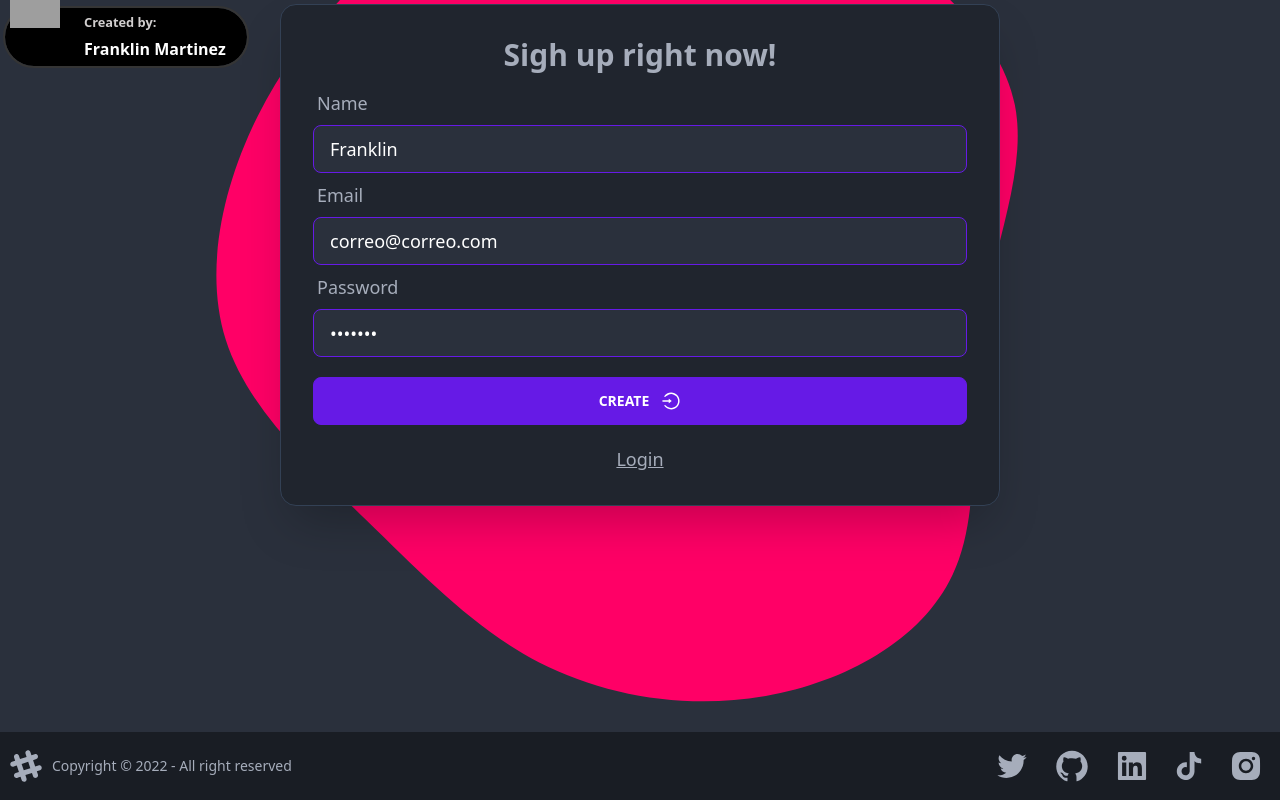
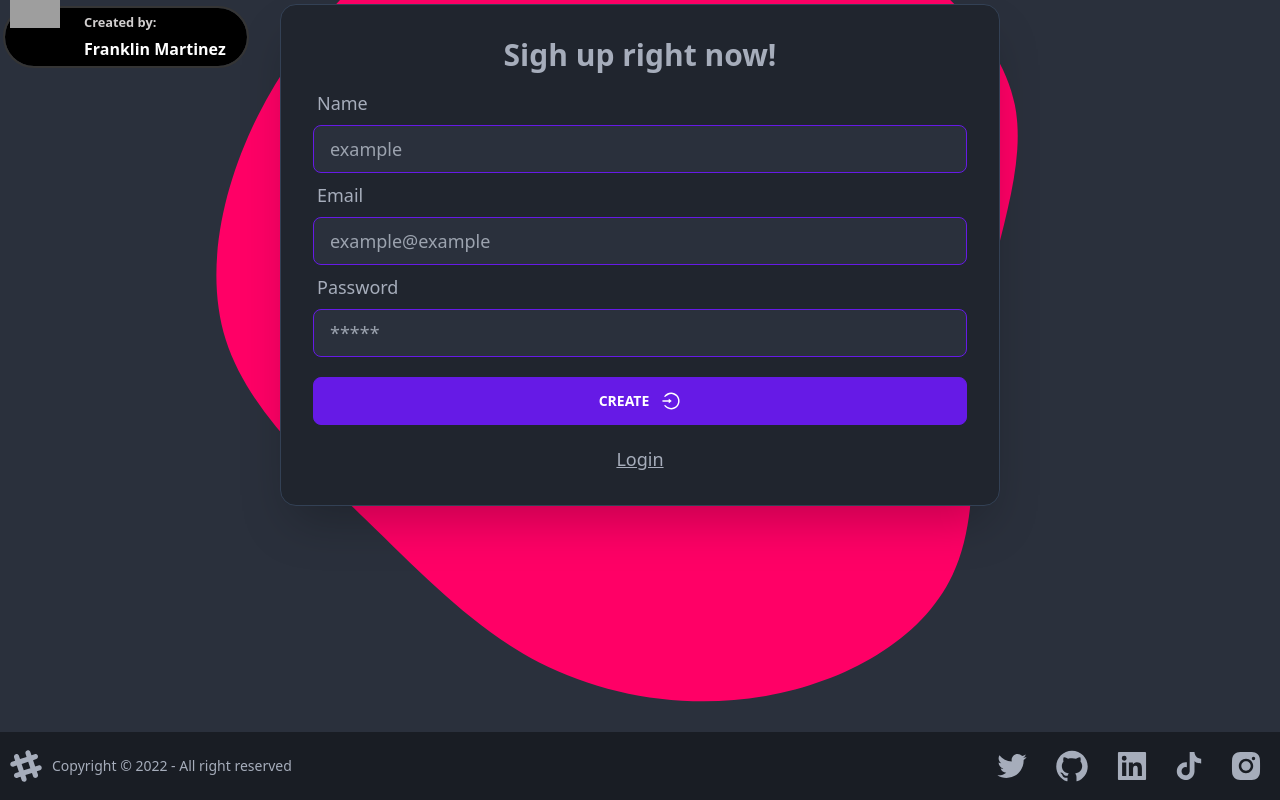
Before and after one commit to Franklin361/journal-app, a React (Vite) app: page /auth/signup in a window 1280 px wide. Built offline with nearby package versions, Linux system fonts and the light colour scheme; no server answers; grey boxes are pictures that could not be loaded.

Commit message:
[STYLE] delete info in login page

```diff
--- a/src/pages/auth/LoginPage.tsx
+++ b/src/pages/auth/LoginPage.tsx
@@ -14,8 +14,8 @@ interface FormState {
 }
 
 const initalState: FormState = {
-  email:'correo@correo.com',
-  password: '1234567'
+  email:'',
+  password: ''
 }
 
 const formValidations: { [key in keyof FormState]: [(value: any) => boolean, string] } = {
--- a/src/pages/auth/SignUpPage.tsx
+++ b/src/pages/auth/SignUpPage.tsx
@@ -13,9 +13,9 @@ interface FormState {
 }
 
 const initalState: FormState = {
-    displayName: 'Franklin',
-    email: 'correo@correo.com',
-    password: '1234567'
+    displayName: '',
+    email: '',
+    password: ''
 }
 
 const formValidations: { [key in keyof FormState]: [(value: any) => boolean, string] } = {
```
